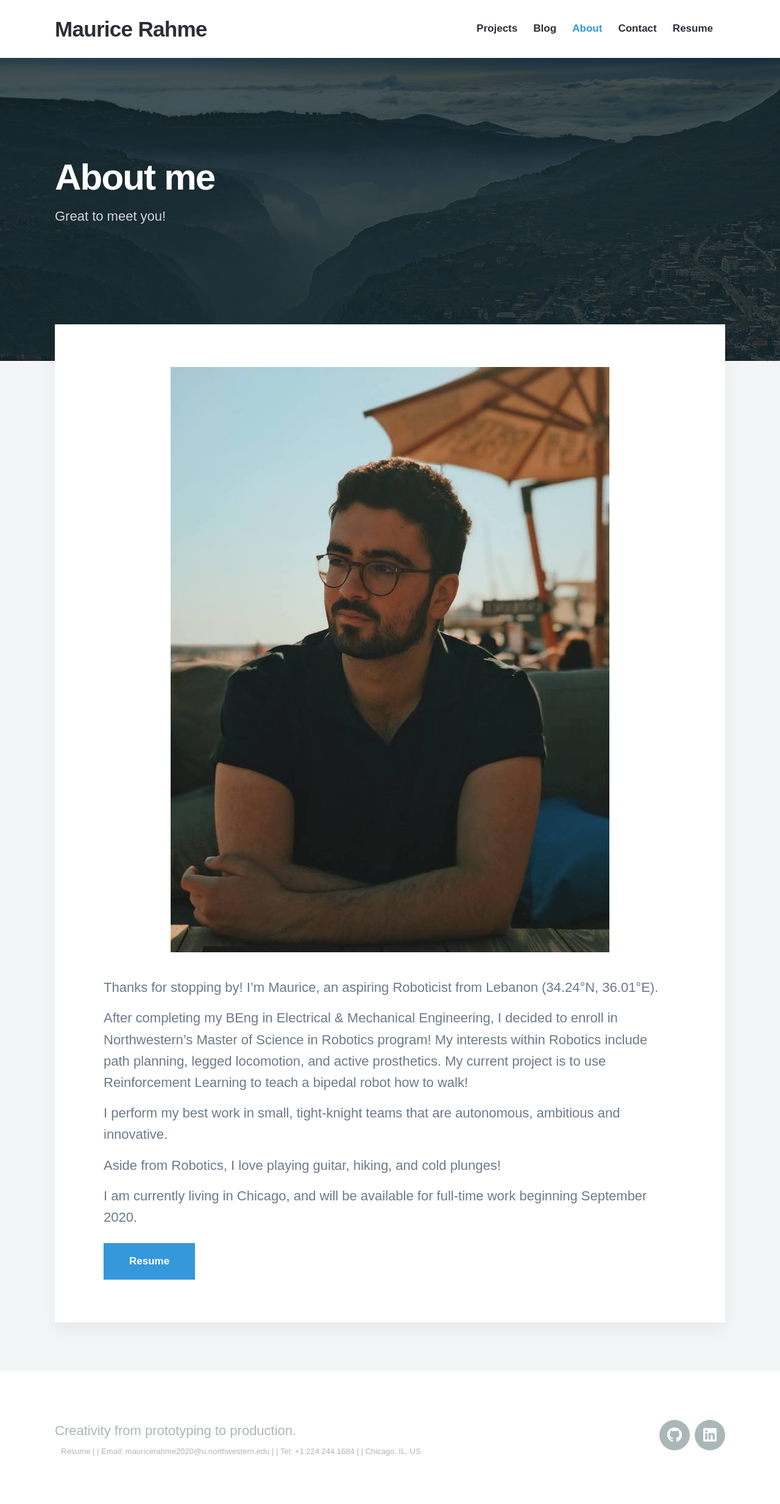
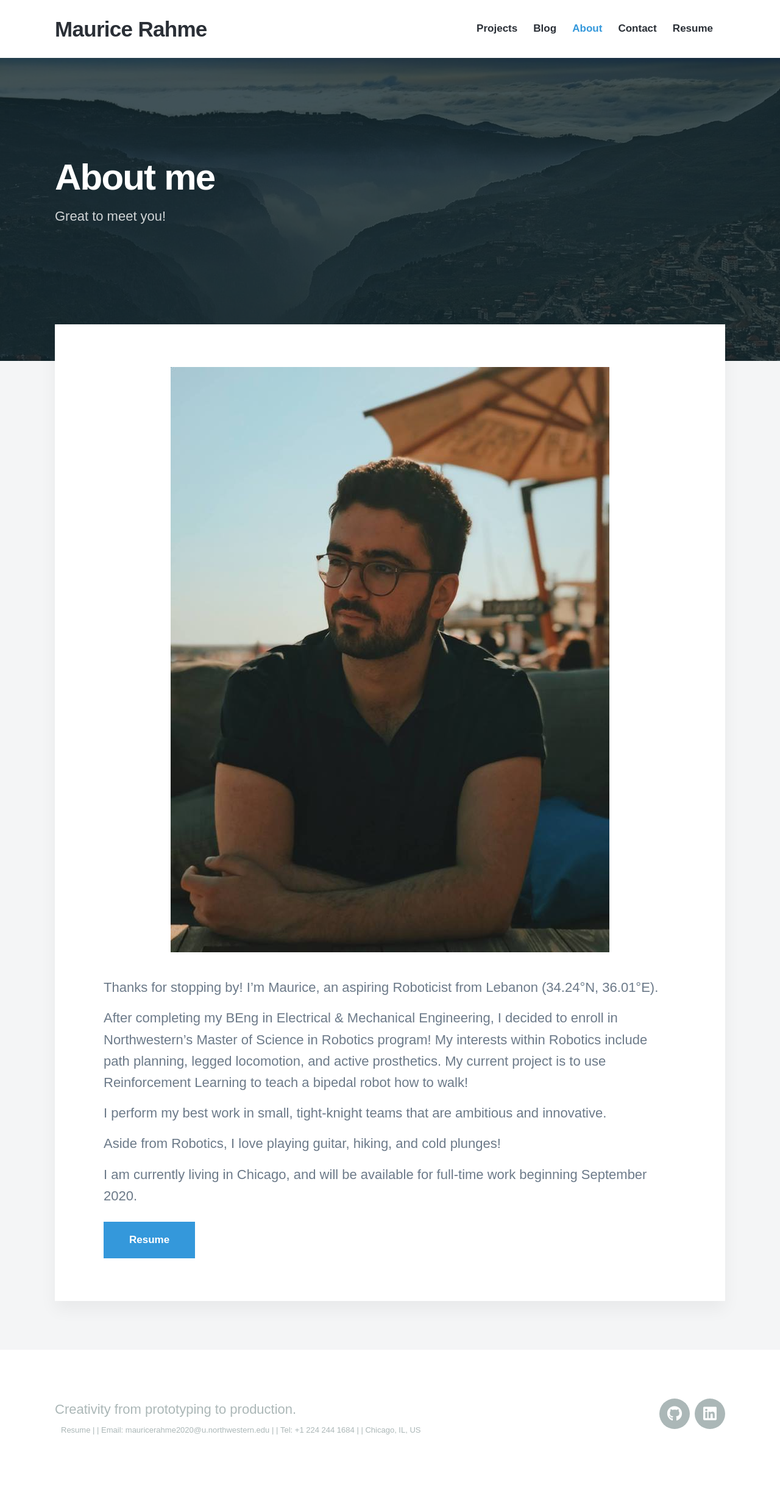
Before and after one commit to saarah-g/saarah-g.github.io, a Jekyll site: the page built from _pages/about.md, in a window 1280 px wide. Shown: the whole page at 61% size. Built offline with Jekyll 4.4.1, drawn with Linux system fonts in a browser that asks for light colours; nearby versions of some CDN libraries; some web fonts are replaced; comment, search, counter and statistics services are not loaded; after the commit the page ends 2432 px from its top, so only the background shows below that.

Commit message:
fixed gallery alignment issue and changed some text

```diff
--- a/_layouts/default.html
+++ b/_layouts/default.html
@@ -4,7 +4,6 @@
 
 <head>
 
-	<script src=”https://polyfill.io/v3/polyfill.min.js?features=es6”></script>
 	{% include mathjax_support %}
 	<!-- - - - - - - - - - - - - - - - - - - - - - - - - - - - - - - -
 
--- a/_pages/about.md
+++ b/_pages/about.md
@@ -10,7 +10,7 @@
 
 After completing my BEng in Electrical & Mechanical Engineering, I decided to enroll in Northwestern's Master of Science in Robotics program! My interests within Robotics include path planning, legged locomotion, and active prosthetics. My current project is to use Reinforcement Learning to teach a bipedal robot how to walk!
 
-I perform my best work in small, tight-knight teams that are autonomous, ambitious and innovative.
+I perform my best work in small, tight-knight teams that are ambitious and innovative.
 
 Aside from Robotics, I love playing guitar, hiking, and cold plunges!
 
--- a/_sass/_includes/_gallery.scss
+++ b/_sass/_includes/_gallery.scss
@@ -59,6 +59,10 @@
 
 	.owl-nav {
 		display: none;
+	}
+
+	.owl-carousel .owl-item img {
+		margin: auto;
 	}
 
 	.owl-dots {
--- a/index.html
+++ b/index.html
@@ -14,7 +14,7 @@
 	<div class="wrap">
 
 		<h1>Hi, I'm Maurice! MS in Robotics Student.</h1>
-		<p>Thanks for visiting my website, I hope you find my projects interesting!</p>
+		<p>I hope you like robots because you're going to see plenty of those here!</p>
 
 		{% include socials.html %}
 
```
Also changed, not shown: _projects/2019-04-25-beng.md (+8 -8 lines).
